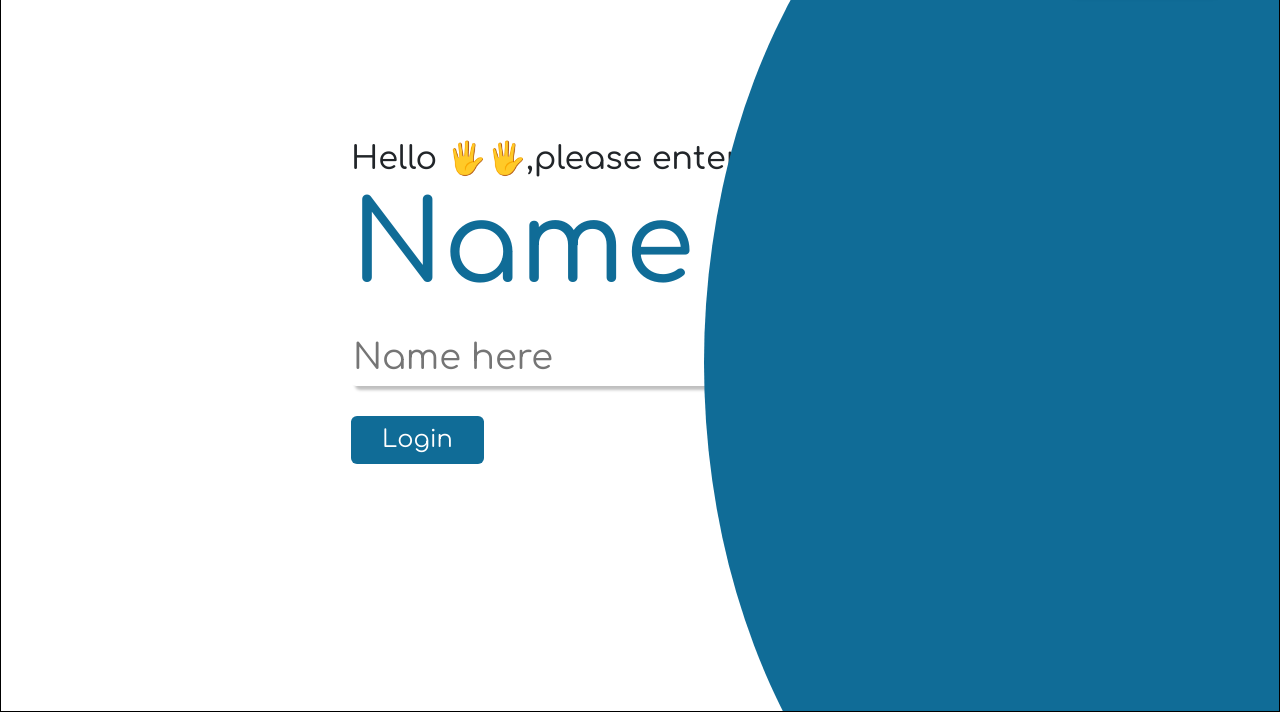
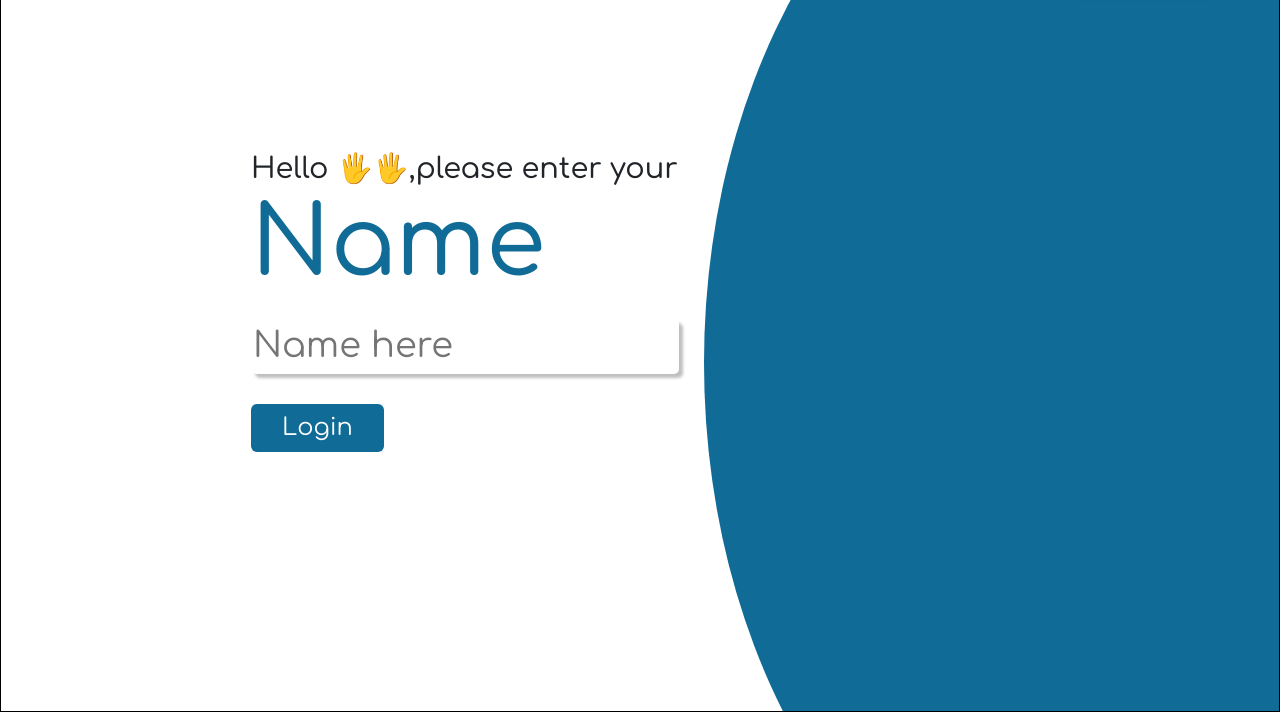
Before and after one commit to meghanabellamkonda-star/Expense-Tracker, a plain HTML site: page index.html in a window 1280 px wide. Shown: the part 88-800 px from the top of the page. Drawn offline with nearby package versions, Linux system fonts and the light colour scheme; a web font is replaced by a local one.

Commit message:
second commit

```diff
--- a/index.css
+++ b/index.css
@@ -47,11 +47,11 @@ body{
 
 }
 .hello{
-    font-size: 2rem;
+    font-size: 1.8rem;
 }
 .name{
     color:rgb(16, 108, 151) ;
-    font-size: 7rem;
+    font-size: 6rem;
     margin-bottom: 30px;
     margin-top: 20px;
 }
@@ -72,5 +72,5 @@ body{
      margin: 20px 0px;
 }
 .main-content{
- margin-left: 350px;
+ margin-left: 250px;
 }
```
